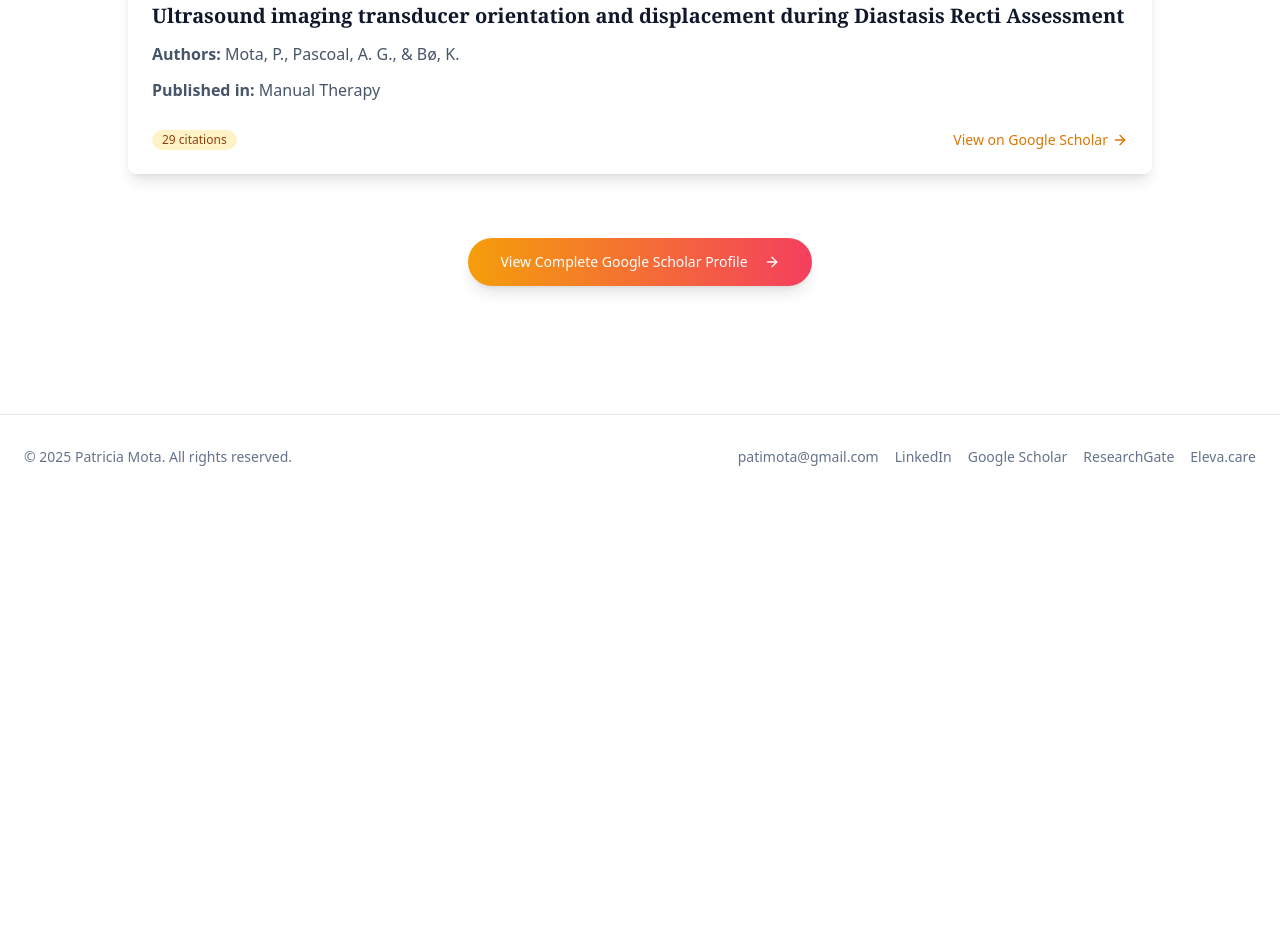
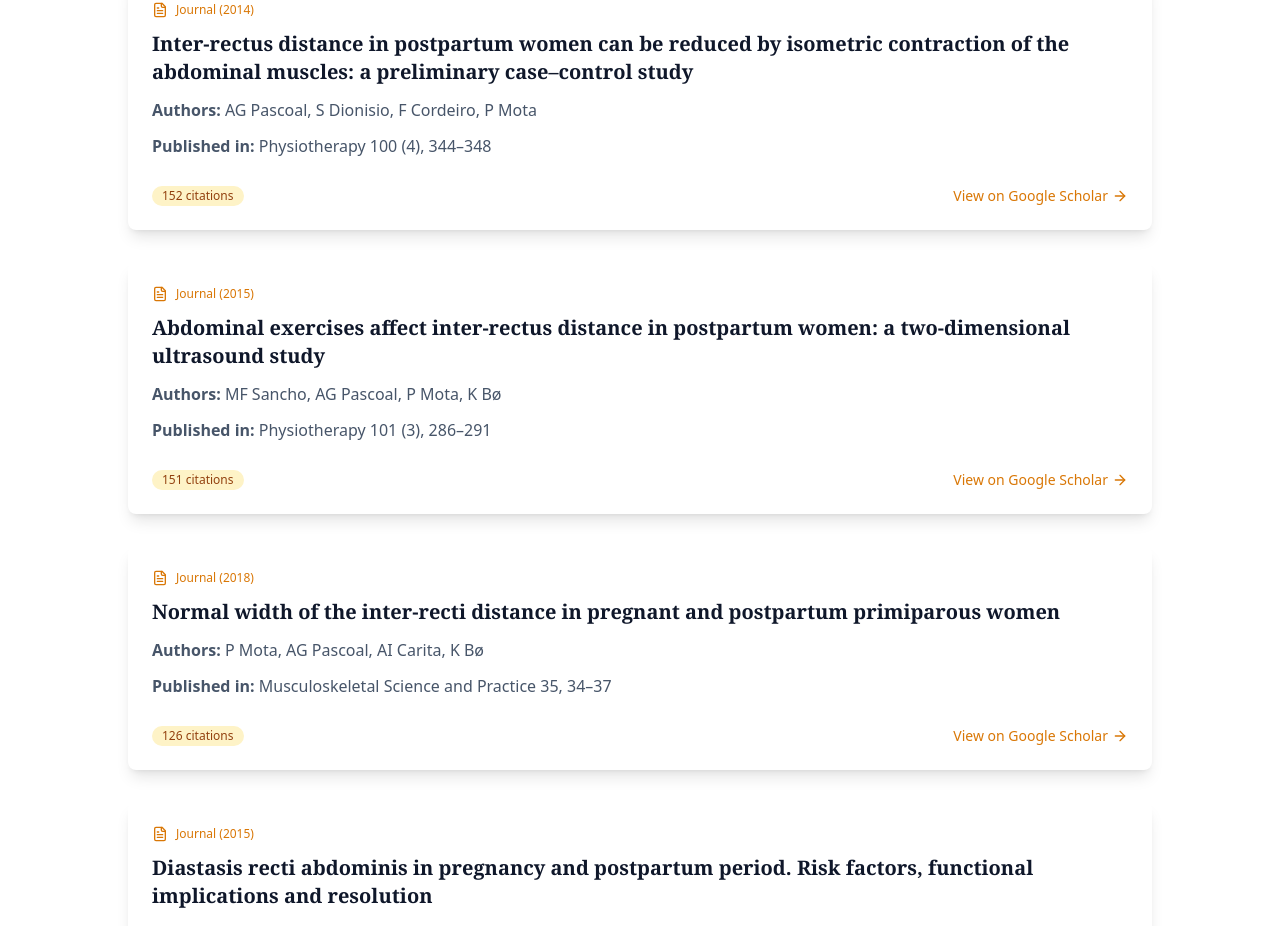
Before and after one commit to rodrigobarona/patricia-mota-webiste, a Next.js app: page /publications in a window 1280 px wide. Shown: the part 1857-2783 px from the top of the page. Before the commit the page ends 2356 px from the top, so only its background shows below. Built offline with nearby package versions, Linux system fonts and the light colour scheme; a web font is replaced by a local one.

Commit message:
add conference and article list

```diff
--- a/app/publications/page.tsx
+++ b/app/publications/page.tsx
@@ -43,97 +43,305 @@ export default function PublicationsPage() {
       // Mock data that would come from Google Scholar
       const mockPublications: Publication[] = [
        {
-          id: "1",
-          title:
-            "Pelvic floor muscle function after grade II tears—Surface electromyography test–retest and differences between nulliparous and primiparous",
-          authors: "Mota, P., Pascoal, A. G., Carita, A. I., & Bø, K.",
-          journal: "Journal of Women's Health Physical Therapy",
-          year: "2023",
-          citationCount: 42,
-          url: "https://scholar.google.com/citation1",
-          type: "journal",
+    "id": "1",
+    "title": "Prevalence and risk factors of diastasis recti abdominis from late pregnancy to 6 months postpartum, and relationship with lumbo-pelvic pain",
+    "authors": "PGF da Mota, AGBA Pascoal, AIAD Carita, K Bø",
+    "journal": "Manual Therapy 20 (1), 200–205",
+    "year": "2015",
+    "citationCount": 402,
+    "url": "https://scholar.google.com/citations?view_op=view_citation&hl=es&user=fNJsrScAAAAJ&citation_for_view=fNJsrScAAAAJ:roLk4NBRz8UC",
+    "type": "journal"
   },
   {
-          id: "2",
-          title:
-            "Morphological and functional adaptations of the abdominal wall during pregnancy and in the postpartum period",
-          authors: "Mota, P., Pascoal, A. G., Bø, K., & Carita, A. I.",
-          journal: "Journal of Biomechanics",
-          year: "2022",
-          citationCount: 38,
-          url: "https://scholar.google.com/citation2",
-          type: "journal",
+    "id": "2",
+    "title": "Test-retest and intrarater reliability of 2-dimensional ultrasound measurements of distance between rectus abdominis in women",
+    "authors": "P Mota, AG Pascoal, F Sancho, K Bø",
+    "journal": "Journal of Orthopaedic & Sports Physical Therapy 42 (11), 940–946",
+    "year": "2012",
+    "citationCount": 188,
+    "url": "https://scholar.google.com/scholar?oi=bibs&hl=es&cites=16620520675008830084",
+    "type": "journal"
   },
   {
-          id: "3",
-          title: "An ultrasound study on the effect of exercise on postpartum women inter-rectus abdominis distance",
-          authors: "Mota, P., Pascoal, A. G., Carita, A. I., & Bø, K.",
-          journal: "Physical Therapy",
-          year: "2021",
-          citationCount: 56,
-          url: "https://scholar.google.com/citation3",
-          type: "journal",
+    "id": "3",
+    "title": "The immediate effects on inter-rectus distance of abdominal crunch and drawing-in exercises during pregnancy and the postpartum period",
+    "authors": "P Mota, AG Pascoal, AI Carita, K Bø",
+    "journal": "Journal of Orthopaedic & Sports Physical Therapy 45 (10), 781–788",
+    "year": "2015",
+    "citationCount": 170,
+    "url": "https://scholar.google.com/scholar?oi=bibs&hl=es&cites=6243102162296243395",
+    "type": "journal"
   },
   {
-          id: "4",
-          title: "Normal width of the inter-recti distance in pregnant and postpartum primiparous women",
-          authors: "Mota, P., Pascoal, A. G., Carita, A. I., & Bø, K.",
-          journal: "Journal of Orthopaedic & Sports Physical Therapy",
-          year: "2020",
-          citationCount: 72,
-          url: "https://scholar.google.com/citation4",
-          type: "journal",
+    "id": "4",
+    "title": "Reliability of the inter-rectus distance measured by palpation. Comparison of palpation and ultrasound measurements",
+    "authors": "P Mota, AG Pascoal, F Sancho, AI Carita, K Bø",
+    "journal": "Manual Therapy 18 (4), 294–298",
+    "year": "2013",
+    "citationCount": 158,
+    "url": "https://scholar.google.com/scholar?oi=bibs&hl=es&cites=2318598787891715822",
+    "type": "journal"
   },
   {
-          id: "5",
-          title: "Ultrasound imaging transducer orientation and displacement during Diastasis Recti Assessment",
-          authors: "Mota, P., Pascoal, A. G., & Bø, K.",
-          journal: "Manual Therapy",
-          year: "2019",
-          citationCount: 29,
-          url: "https://scholar.google.com/citation5",
-          type: "journal",
+    "id": "5",
+    "title": "Inter-rectus distance in postpartum women can be reduced by isometric contraction of the abdominal muscles: a preliminary case–control study",
+    "authors": "AG Pascoal, S Dionisio, F Cordeiro, P Mota",
+    "journal": "Physiotherapy 100 (4), 344–348",
+    "year": "2014",
+    "citationCount": 152,
+    "url": "https://scholar.google.com/scholar?oi=bibs&hl=es&cites=17782459121054432690",
+    "type": "journal"
   },
   {
-          id: "6",
-          title: "Biomechanical Analysis of Pelvic Floor Muscle Function During Pregnancy",
-          authors: "Mota, P., Johnson, A., & Smith, B.",
-          journal: "International Conference on Women's Health Biomechanics",
-          year: "2023",
-          citationCount: 8,
-          url: "https://scholar.google.com/citation6",
-          type: "conference",
+    "id": "6",
+    "title": "Abdominal exercises affect inter-rectus distance in postpartum women: a two-dimensional ultrasound study",
+    "authors": "MF Sancho, AG Pascoal, P Mota, K Bø",
+    "journal": "Physiotherapy 101 (3), 286–291",
+    "year": "2015",
+    "citationCount": 151,
+    "url": "https://scholar.google.com/scholar?oi=bibs&hl=es&cites=252083268315713554",
+    "type": "journal"
   },
   {
-          id: "7",
-          title: "Gait Analysis in Postpartum Women: A Longitudinal Study",
-          authors: "Mota, P., Williams, C., & Garcia, M.",
-          journal: "World Congress of Biomechanics",
-          year: "2022",
-          citationCount: 12,
-          url: "https://scholar.google.com/citation7",
-          type: "conference",
+    "id": "7",
+    "title": "Normal width of the inter-recti distance in pregnant and postpartum primiparous women",
+    "authors": "P Mota, AG Pascoal, AI Carita, K Bø",
+    "journal": "Musculoskeletal Science and Practice 35, 34–37",
+    "year": "2018",
+    "citationCount": 126,
+    "url": "https://scholar.google.com/scholar?oi=bibs&hl=es&cites=2431985006401479992",
+    "type": "journal"
   },
   {
-          id: "8",
-          title: "Physiotherapy Interventions for Diastasis Recti",
-          authors: "Mota, P. & Anderson, J.",
-          journal: "Comprehensive Guide to Women's Health Physiotherapy, Academic Press",
-          year: "2023",
-          citationCount: 5,
-          url: "https://scholar.google.com/citation8",
-          type: "book",
+    "id": "8",
+    "title": "Diastasis recti abdominis in pregnancy and postpartum period. Risk factors, functional implications and resolution",
+    "authors": "P Mota, A Gil Pascoal, K Bo",
+    "journal": "Current Women's Health Reviews 11 (1), 59–67",
+    "year": "2015",
+    "citationCount": 55,
+    "url": "https://scholar.google.com/scholar?oi=bibs&hl=es&cites=14890122415070944432",
+    "type": "journal"
   },
   {
-          id: "9",
-          title: "Biomechanical Principles in Women's Health",
-          authors: "Mota, P., Pascoal, A. G., & Bø, K.",
-          journal: "Textbook of Women's Health Physiotherapy, Elsevier",
-          year: "2021",
-          citationCount: 18,
-          url: "https://scholar.google.com/citation9",
-          type: "book",
+    "id": "9",
+    "title": "ACOG Committee Opinion No. 804: physical activity and exercise during pregnancy and the postpartum period",
+    "authors": "P Mota, K Bø",
+    "journal": "Obstetrics & Gynecology 137 (2), 376",
+    "year": "2021",
+    "citationCount": 33,
+    "url": "https://scholar.google.com/scholar?oi=bibs&hl=es&cites=8814812830936185119",
+    "type": "journal"
   },
+  {
+    "id": "10",
+    "title": "The natural shock absorption of the leg spring",
+    "authors": "W Kim, F João, J Tan, P Mota, V Vleck, L Aguiar, A Veloso",
+    "journal": "Journal of Biomechanics 46 (1), 129–136",
+    "year": "2013",
+    "citationCount": 20,
+    "url": "https://scholar.google.com/scholar?oi=bibs&hl=es&cites=11736704531873142931",
+    "type": "journal"
+  },
+  {
+    "id": "11",
+    "title": "Technical aspects of inter-recti distance measurement with ultrasonographic imaging for physiotherapy purposes: the scoping review",
+    "authors": "A Opala-Berdzik, M Rudek-Zeprzałka, J Niesporek, M Cebula, J Baron, ...",
+    "journal": "Insights into Imaging 14 (1), 92",
+    "year": "2023",
+    "citationCount": 12,
+    "url": "https://scholar.google.com/scholar?oi=bibs&hl=es&cites=5990545990762364242",
+    "type": "journal"
+  },
+  {
+    "id": "12",
+    "title": "Diastasis Recti During Pregnancy and Postpartum",
+    "authors": "P Mota, AG Pascoal, C Vaz, F João, A Veloso, K Bø",
+    "journal": "Women's Health and Biomechanics: Where Medicine and Engineering Meet, 121–132",
+    "year": "2018",
+    "citationCount": 12,
+    "url": "https://scholar.google.com/scholar?oi=bibs&hl=es&cites=7136265399277573817",
+    "type": "book"
+  },
+  {
+    "id": "13",
+    "title": "Inter-recti distance at rest, during abdominal crunch and drawing in exercises during pregnancy and postpartum",
+    "authors": "P Mota, AG Pascoal, AI Carita, K Bø",
+    "journal": "Physiotherapy 101, e1050–e1051",
+    "year": "2015",
+    "citationCount": 10,
+    "url": "https://scholar.google.com/scholar?oi=bibs&hl=es&cites=8513164834251333481",
+    "type": "journal"
+  },
+  {
+    "id": "14",
+    "title": "A scoping review exploring stigma associated with postpartum urinary incontinence",
+    "authors": "JM Cox, M Sánchez-Polán, P Mota, R Barakat, TS Nagpal",
+    "journal": "International Urogynecology Journal 34 (9), 1997–2005",
+    "year": "2023",
+    "citationCount": 6,
+    "url": "https://scholar.google.com/scholar?oi=bibs&hl=es&cites=6878284230454888170",
+    "type": "journal"
+  },
+  {
+    "id": "15",
+    "title": "Therapeutic Exercise Regarding Musculoskeletal Health of the Pregnant Exerciser and Athlete",
+    "authors": "AG Pascoal, B Stuge, P Mota, G Hilde, K Bø",
+    "journal": "Exercise and Physical Activity During Pregnancy and Postpartum: Evidence …",
+    "year": "2022",
+    "citationCount": 4,
+    "url": "https://scholar.google.com/scholar?oi=bibs&hl=es&cites=8969841596613253544",
+    "type": "book"
+  },
+  {
+    "id": "16",
+    "title": "An ultrasound study on the effect of exercise on postpartum women inter-rectus abdominis distance",
+    "authors": "F Sancho, AG Pascoal, P Mota",
+    "journal": "Journal of Biomechanics 45, S493",
+    "year": "2012",
+    "citationCount": 4,
+    "url": "https://scholar.google.com/scholar?oi=bibs&hl=es&cites=14430390167188541743",
+    "type": "journal"
+  },
+  {
+    "id": "17",
+    "title": "Pelvic floor muscle function after grade II tears—Surface electromyography test–retest and differences between nulliparous and primiparous",
+    "authors": "P Mota, A Costa, D Santos, S Santo, JG Barros, K Bø",
+    "journal": "Neurourology and Urodynamics 42 (5), 1162–1168",
+    "year": "2023",
+    "citationCount": 2,
+    "url": "https://scholar.google.com/scholar?oi=bibs&hl=es&cites=14029325962613597330",
+    "type": "journal"
+  },
+  {
+    "id": "18",
+    "title": "Changes in superficial abdominal muscles morphology during pregnancy: a case study",
+    "authors": "P Mota, AG Pascoal, F Vieira",
+    "journal": "International Society of Biomechanics XXIII Congress, 3–7",
+    "year": "2011",
+    "citationCount": 2,
+    "url": "https://scholar.google.com/scholar?oi=bibs&hl=es&cites=17166153426739146416",
+    "type": "conference"
+  },
+  {
+    "id": "19",
+    "title": "On “The impact of hypopressive abdominal exercise on Linea Alba morphology in women who are postpartum: a short-term cross-sectional study.” Arranz-Martín B, Navarro-Brazález B …",
+    "authors": "P Mota, NM Theodorsen, S Gluppe, K Bø",
+    "journal": "Physical Therapy 103 (4), pzad018",
+    "year": "2023",
+    "citationCount": 1,
+    "url": "https://scholar.google.com/scholar?oi=bibs&hl=es&cites=10574981612621997824",
+    "type": "journal"
+  },
+  {
+    "id": "20",
+    "title": "Prevenção e tratamento da Incontinência Urinária",
+    "authors": "P Mota",
+    "journal": "Instituto Politécnico de Santarém",
+    "year": "2020",
+    "citationCount": 1,
+    "url": "https://scholar.google.com/scholar?oi=bibs&hl=es&cites=16773139142481104961",
+    "type": "book"
+  },
+  {
+    "id": "21",
+    "title": "ULTRASOUND MEASUREMENTS OF THE INTER-RECTUS ABDOMINIS DISTANCE",
+    "authors": "AG Pascoal, R Chityala, P Mota, F Sancho",
+    "journal": "Journal of Biomechanics 45, S460",
+    "year": "2012",
+    "citationCount": 1,
+    "url": "https://scholar.google.com/scholar?oi=bibs&hl=es&cites=1044497119337901590",
+    "type": "journal"
+  },
+  {
+    "id": "22",
+    "title": "Alterations of the abdominal wall during pregnancy",
+    "authors": "P Mota",
+    "journal": "Post-maternity Body Changes: Obstetric Fundamentals and Surgical Reshaping …",
+    "year": "2023",
+    "citationCount": 0,
+    "url": "https://scholar.google.com/citations?view_op=view_citation&hl=es&user=fNJsrScAAAAJ&cstart=20&citation_for_view=fNJsrScAAAAJ:ULOm3_A8WrAC",
+    "type": "book"
+  },
+  {
+    "id": "23",
+    "title": "Guía de Práctica Clínica sobre la Actividad Física durante el Embarazo",
+    "authors": "R Barakat, M Sánchez-Polan, C Silva-Jose, A Uria-Minguito, D Zhang, ...",
+    "journal": "",
+    "year": "2023",
+    "citationCount": 0,
+    "url": "https://scholar.google.com/citations?view_op=view_citation&hl=es&user=fNJsrScAAAAJ&cstart=20&citation_for_view=fNJsrScAAAAJ:YOwf2qJgpHMC",
+    "type": "book"
+  },
+  {
+    "id": "24",
+    "title": "Feasibility study of a 4-week EPI-no® protocol in pregnant women",
+    "authors": "P Mota, F Guimarães, C Homsi-Jorge",
+    "journal": "",
+    "year": "2023",
+    "citationCount": 0,
+    "url": "https://scholar.google.com/citations?view_op=view_citation&hl=es&user=fNJsrScAAAAJ&cstart=20&citation_for_view=fNJsrScAAAAJ:4TOpqqG69KYC",
+    "type": "conference"
+  },
+  {
+    "id": "25",
+    "title": "A perspetiva das crianças sobre a participação das famílias no jardim de infância",
+    "authors": "P Mota",
+    "journal": "",
+    "year": "2022",
+    "citationCount": 0,
+    "url": "https://scholar.google.com/citations?view_op=view_citation&hl=es&user=fNJsrScAAAAJ&cstart=20&citation_for_view=fNJsrScAAAAJ:M3ejUd6NZC8C",
+    "type": "conference"
+  },
+  {
+    "id": "26",
+    "title": "Surface electromyography and three/four-dimension ultrasound assessment of the pelvic floor in women with severe perineal tear",
+    "authors": "M Pinto-Coelho, K Bo, A Henriques, P Mota",
+    "journal": "",
+    "year": "2021",
+    "citationCount": 0,
+    "url": "https://scholar.google.com/citations?view_op=view_citation&hl=es&user=fNJsrScAAAAJ&cstart=20&citation_for_view=fNJsrScAAAAJ:_kc_bZDykSQC",
+    "type": "journal"
+  },
+  {
+    "id": "27",
+    "title": "Prevenção e tratamento da diástase abdominal",
+    "authors": "P Mota",
+    "journal": "Instituto Politécnico de Santarém",
+    "year": "2020",
+    "citationCount": 0,
+    "url": "https://scholar.google.com/citations?view_op=view_citation&hl=es&user=fNJsrScAAAAJ&cstart=20&citation_for_view=fNJsrScAAAAJ:0EnyYjriUFMC",
+    "type": "book"
+  },
+  {
+    "id": "28",
+    "title": "Ultrasound imaging transducer orientation and displacement during Diastasis Recti Assessment",
+    "authors": "P Mota, AG Pascoal, C Vaz, F João, A Veloso, K Bø",
+    "journal": "BioMedWomen, 195–198",
+    "year": "2016",
+    "citationCount": 0,
+    "url": "https://scholar.google.com/citations?view_op=view_citation&hl=es&user=fNJsrScAAAAJ&cstart=20&citation_for_view=fNJsrScAAAAJ:UeHWp8X0CEIC",
+    "type": "conference"
+  },
+  {
+    "id": "29",
+    "title": "Morphological and functional adaptations of the abdominal wall during pregnancy and in the postpartum period",
+    "authors": "PGF da Mota",
+    "journal": "PQDT-Global",
+    "year": "2014",
+    "citationCount": 0,
+    "url": "https://scholar.google.com/citations?view_op=view_citation&hl=es&user=fNJsrScAAAAJ&cstart=20&citation_for_view=fNJsrScAAAAJ:Se3iqnhoufwC",
+    "type": "book"
+  },
+  {
+    "id": "30",
+    "title": "NATURAL SHOCK ABSORPTION OF THE LEG SPRING",
+    "authors": "W Kim, F João, P Mota, L Aguiar, A Veloso",
+    "journal": "Journal of Biomechanics 45, S221",
+    "year": "2012",
+    "citationCount": 0,
+    "url": "https://scholar.google.com/citations?view_op=view_citation&hl=es&user=fNJsrScAAAAJ&cstart=20&citation_for_view=fNJsrScAAAAJ:MXK_kJrjxJIC",
+    "type": "journal"
+  }
       ]
 
       setPublications(mockPublications)
```
Lines whose indentation alone changed are shown as unchanged.
